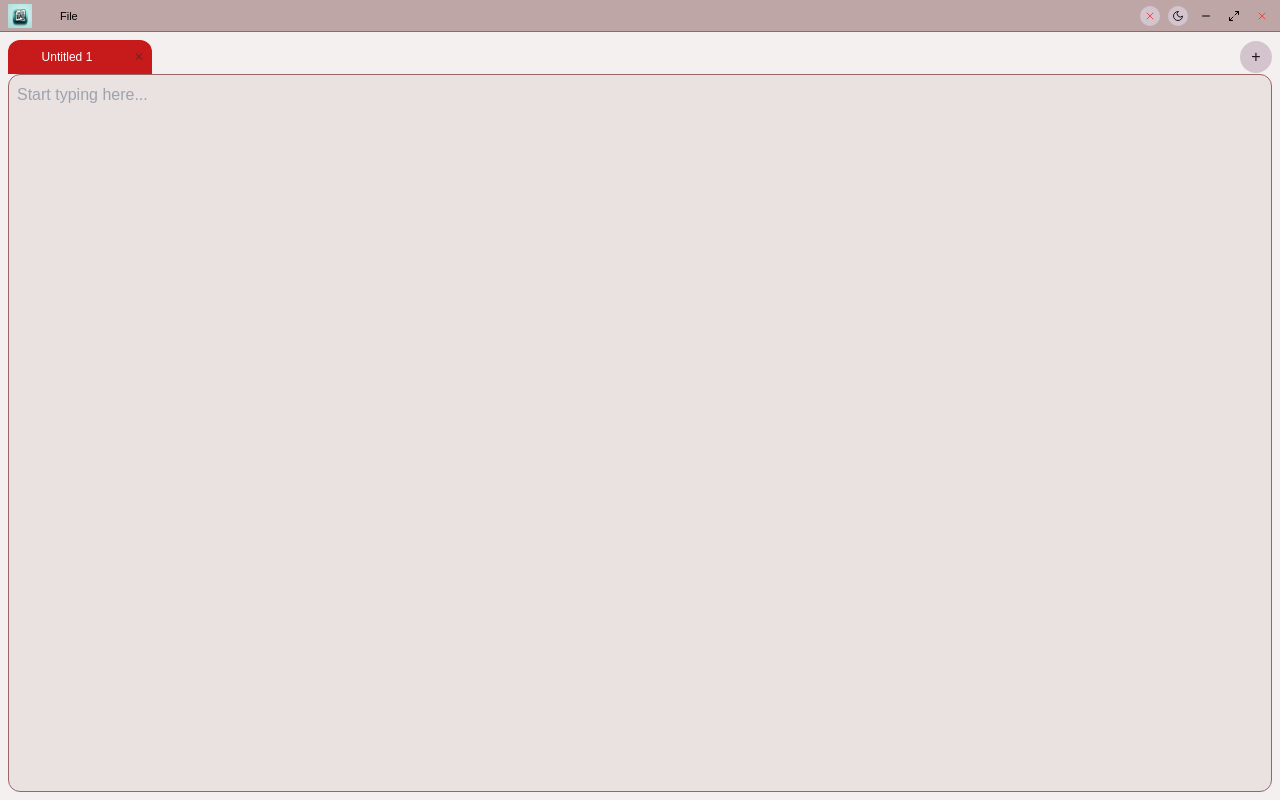
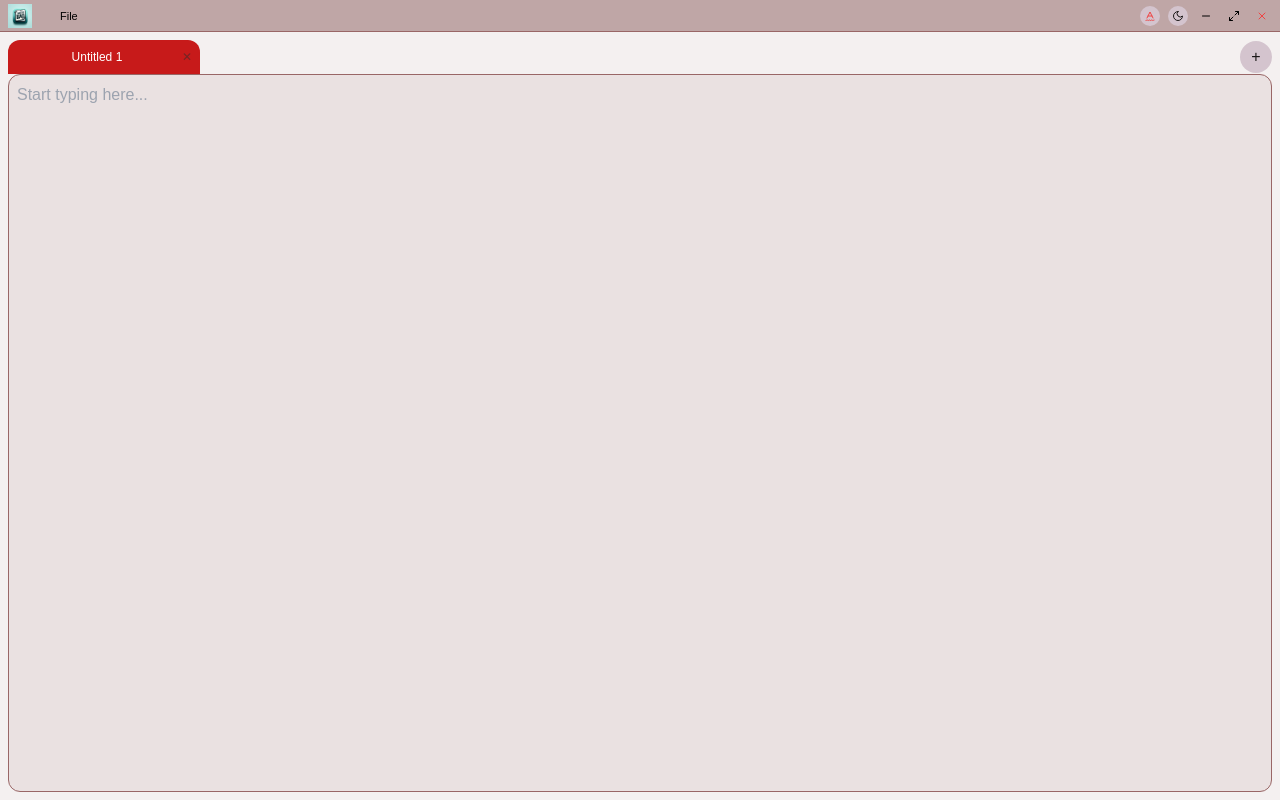
Before and after one commit to Nojyto/notebad, a React (Vite) app: page /editor in a window 1280 px wide. Built offline with nearby package versions, Linux system fonts and the light colour scheme; a web font is replaced by a local one.

Commit message:
Changed tab sizing for fun. Cleaned some code for fun. Changed spellcheck icon and added "save as" only to menu bar list.

```diff
--- a/src/components/AppMenu.tsx
+++ b/src/components/AppMenu.tsx
@@ -51,11 +51,13 @@ const AppMenu = ({ handleMenuClick, onToggleSpellCheck }: AppMenuProps) => {
                 <div className="absolute top-full left-0 bg-secondary text-secondary-foreground rounded shadow-lg z-50 w-40 pointer-events-auto">
                   {menu === 'File' && (
                     <ul className="py-1 text-sm">
-                      <li onClick={() => handleMenuClick('New File')} className="px-4 py-1 hover:bg-accent cursor-pointer">New File</li>
-                      <li onClick={() => handleMenuClick('Open File')} className="px-4 py-1 hover:bg-accent cursor-pointer">Open File</li>
-                      <li onClick={() => handleMenuClick('Save File')} className="px-4 py-1 hover:bg-accent cursor-pointer">Save File</li>
+                      <li onClick={() => handleMenuClick('New File')}>New File</li>
+                      <li onClick={() => handleMenuClick('Open File')}>Open File</li>
+                      <li onClick={() => handleMenuClick('Save File')}>Save File</li>
+                      <li onClick={() => handleMenuClick('Save File As')}>Save File As..</li>
+
                       <hr className="border-muted my-1" />
-                      <li onClick={() => handleMenuClick('Close Tab')} className="px-4 py-1 hover:bg-accent cursor-pointer">Close Tab</li>
+                      <li onClick={() => handleMenuClick('Close Tab')}>Close Tab</li>
                     </ul>
                   )}
                 </div>
--- a/src/components/SpellCheckToggleButton.tsx
+++ b/src/components/SpellCheckToggleButton.tsx
@@ -1,5 +1,7 @@
-import { Check, X } from 'lucide-react';
+import { Check, SpellCheck2, X } from 'lucide-react';
 import { useState } from 'react';
+import { BsSpellcheck } from 'react-icons/bs';
+import { FaSpellCheck } from 'react-icons/fa';
 
 interface SpellCheckToggleButtonProps {
   size?: 'small' | 'default';
@@ -25,9 +27,9 @@ const SpellCheckToggleButton = ({ size = 'default', onToggleSpellCheck }: SpellC
       title={`Spellcheck ${spellCheckEnabled ? 'enabled' : 'disabled'}`}
     >
       {spellCheckEnabled ? (
-        <Check className="w-full h-full text-green-500" />
+        <SpellCheck2 className="w-full h-full text-green-500" />
       ) : (
-        <X className="w-full h-full text-red-500" />
+        <SpellCheck2 className="w-full h-full text-red-500" />
       )}
     </button>
   );
--- a/src/index.css
+++ b/src/index.css
@@ -55,6 +55,17 @@
   h1, h2, h3, h4, h5 {
     @apply font-heading;
   }
+  li {
+    @apply px-4;
+    @apply py-1;
+    @apply hover:bg-accent;
+    @apply cursor-pointer;
+  }
+
+  .tab_width {
+    width: 15dvw;
+    min-width: 100px;
+  }
 
   ::-webkit-scrollbar {
     @apply w-2;
--- a/src/pages/Editor.tsx
+++ b/src/pages/Editor.tsx
@@ -170,13 +170,13 @@ const EditorPage = () => {
                 <Tab
                   key={tab.id}
                   className={({ selected }) =>
-                    `flex-shrink-0 w-36 px-2 py-2 text-sm rounded-t ${
+                    `flex-shrink-0 tab_width px-2 py-2 text-sm rounded-t ${
                       selected ? 'bg-primary text-primary-foreground' : 'bg-secondary text-secondary-foreground'
                     }`
                   }
                 >
                   <div
-                    className="flex items-center justify-between space-x-2"
+                    className="flex items-center justify-between"
                     title={tab.filePath || tab.title}
                   >
                     <div className="truncate flex-1">{getFileName(tab.title)}</div>
```
